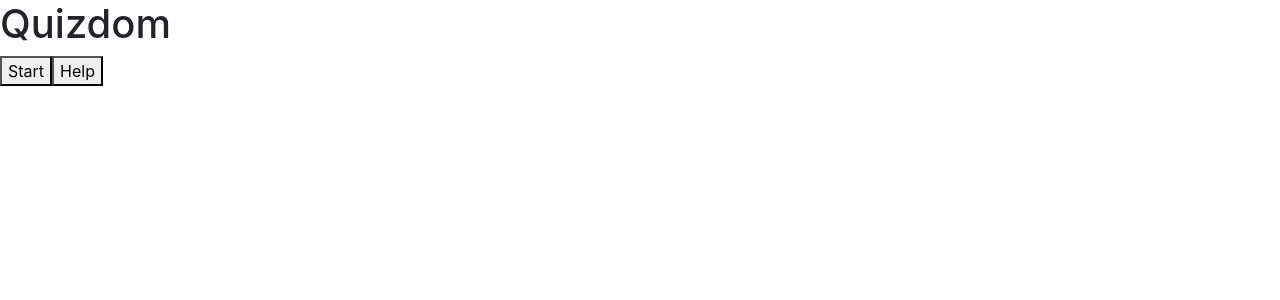
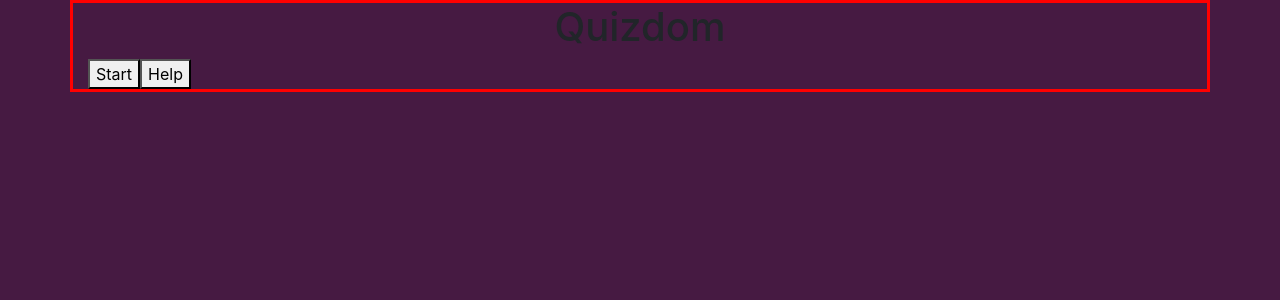
Before and after one commit to lukaslakas31/multipleChoice, a Nuxt app: page / in a window 1280 px wide. Shown: the top 300 px of the page. Built offline with nearby package versions, Linux system fonts and the light colour scheme.

Commit message:
madaming nabago

```diff
--- a/components/mainMenu.vue
+++ /dev/null
@@ -1,37 +0,0 @@
-<template>
-<div>
-    <h1> Quiz<span>dom</span></h1>
-    <button @click="startQuiz">Start</button>
-    <button @click="showHelp">Help</button>
-    <div v-if="helpVisible" class="help-box">
-        <p> How to Play: </p>
-        <ul>
-        <li>Select an answer from the options provided</li>
-        <li>Click the "Next" button to move to the next question</li>
-        <li>Repeat until you've answered all the questions</li>
-        <li>Click the "Submit" button to see your score</li>
-      </ul>
-    </div>
-</div>
-</template>
-
-<script>
-export default {
-  data() {
-    return {
-      helpVisible: false
-    }
-  },
-  methods: {
-    startQuiz() {
-      this.$router.push('/questionPage')
-    },
-    showHelp() {
-      this.helpVisible = true
-    }
-  }
-}
-</script>
-
-<style>
-</style>
--- a/pages/index.vue
+++ b/pages/index.vue
@@ -1,12 +1,54 @@
 <template>
-  <MainMenu/>
-</template>
+  <div class="container">
+      <h1> Quiz<span>dom</span></h1>
+      <div>
+      <button @click="startQuiz">Start</button>
+      <button @click="showHelp">Help</button>
+      <div v-if="helpVisible" class="help-box">
+          <p> How to Play: </p>
+          <ul>
+          <li>Select an answer from the options provided</li>
+          <li>Click the "Next" button to move to the next question</li>
+          <li>Repeat until you've answered all the questions</li>
+          <li>Click the "Submit" button to see your score</li>
+        </ul>
+      </div>
+    </div>
+  </div>
+  </template>
 
-<script>
-import MainMenu from '~/components/mainMenu.vue';
+  <script>
+  export default {
+    data() {
+      return {
+        helpVisible: false
+      }
+    },
+    methods: {
+      startQuiz() {
+        this.$router.push('/questionPage')
+      },
+      showHelp() {
+        this.helpVisible = true
+      }
+    }
+  }
+  </script>
 
-export default {
-    name: "IndexPage",
-    components: { MainMenu }
-}
-</script>
+  <style>
+  body{
+    background-color: #461a42;
+  }
+
+  .container{
+    border-style: solid;
+    border-color: red;
+    align-content: center;
+    width: 100vw;
+  }
+
+  h1{
+    font-family: ;
+    text-align: center;
+  }
+  </style>
```
Also changed, not shown: 1 other file (tests, documents, lock files or other folders).
